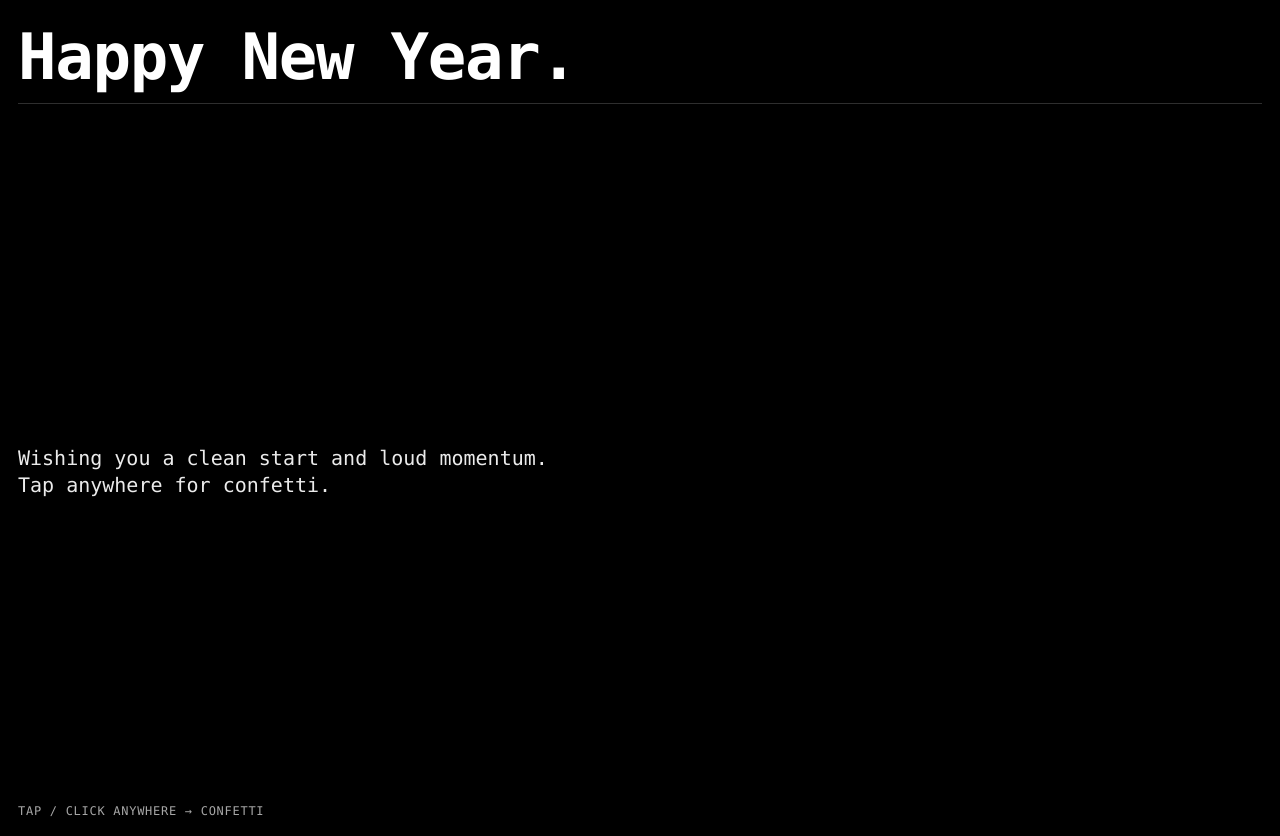
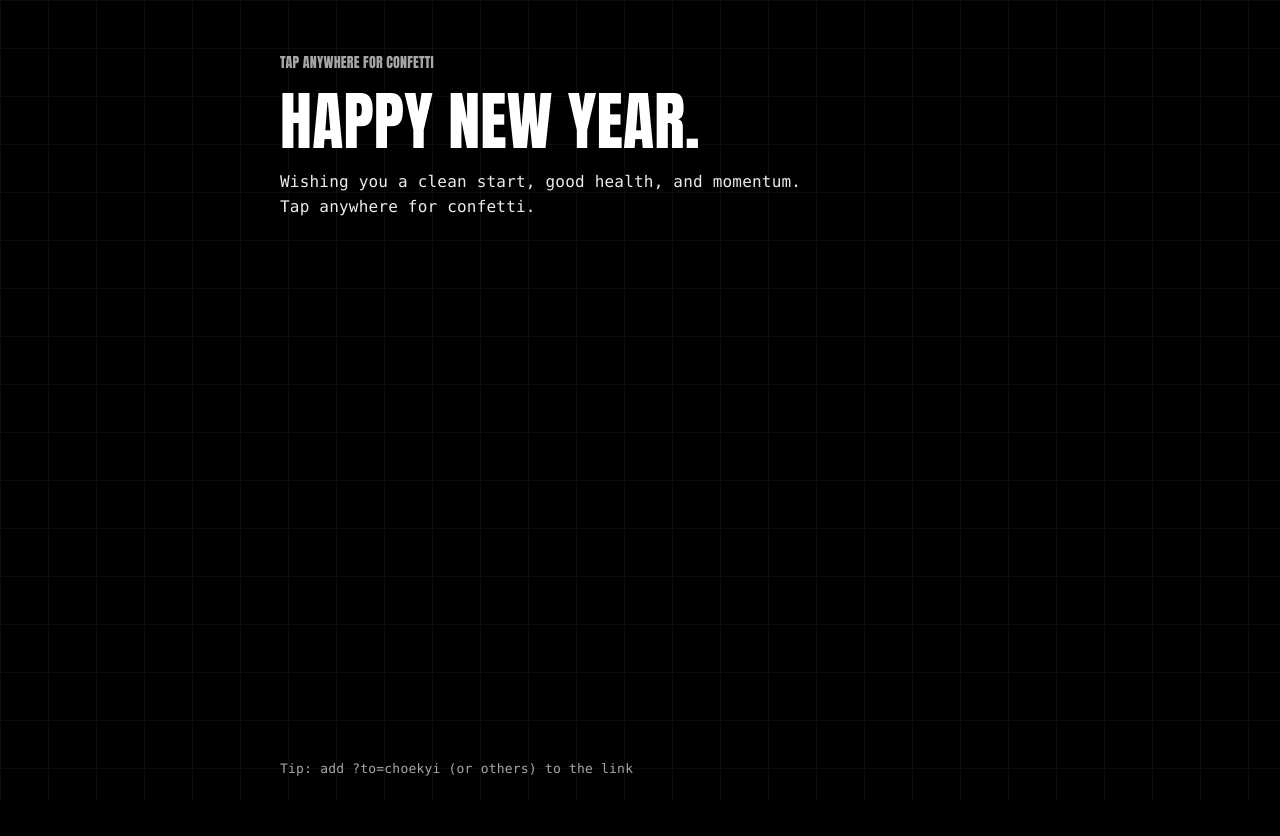
Before and after one commit to Thegoodlooking1/newyear-card, a plain HTML site: page index.html in a window 1280 px wide. After the commit the page ends 800 px from the top, so only its background shows below. Drawn offline with Linux system fonts and the light colour scheme.

Commit message:
greetings with messages

```diff
--- a/index.html
+++ b/index.html
@@ -1,261 +1,338 @@
 <!doctype html>
 <html lang="en">
 <head>
-  <meta charset="utf-8" />
-  <meta name="viewport" content="width=device-width,initial-scale=1,viewport-fit=cover" />
-  <title>New Year Card</title>
-  <meta name="description" content="A tiny brutalist New Year greeting. Tap for confetti." />
-
+  <meta charset="UTF-8" />
+  <meta name="viewport" content="width=device-width, initial-scale=1" />
+  <title>New Year</title>
   <style>
     :root{
       --bg:#000;
       --fg:#fff;
-      --muted:rgba(255,255,255,.65);
-      --grid-gap: clamp(14px, 2.2vw, 22px);
+      --muted: rgba(255,255,255,.65);
+      --grid: rgba(255,255,255,.08);
     }
-
-    /* brutalist-ish system stack; falls back well on iOS/Android */
-    html,body{height:100%;}
+    *{ box-sizing:border-box; }
+    html,body{ height:100%; }
     body{
       margin:0;
       background:var(--bg);
       color:var(--fg);
-      font-family: ui-monospace, SFMono-Regular, Menlo, Monaco, Consolas, "Liberation Mono", "Courier New", monospace;
+      font-family: "Impact", "Haettenschweiler", "Arial Black", "Franklin Gothic Heavy", system-ui, sans-serif;
+      letter-spacing: .2px;
       overflow:hidden;
-      -webkit-font-smoothing: antialiased;
-      text-rendering: geometricPrecision;
     }
 
-    /* Swiss-ish grid layout (simple + responsive) */
+    /* Swiss-ish grid background (subtle) */
+    .bg-grid{
+      position:fixed; inset:0;
+      background:
+        linear-gradient(to right, var(--grid) 1px, transparent 1px),
+        linear-gradient(to bottom, var(--grid) 1px, transparent 1px);
+      background-size: 48px 48px;
+      opacity:.6;
+      pointer-events:none;
+    }
+
+    /* Layout */
     .wrap{
       position:relative;
       height:100%;
-      padding: max(18px, env(safe-area-inset-top)) max(18px, env(safe-area-inset-right))
-               max(18px, env(safe-area-inset-bottom)) max(18px, env(safe-area-inset-left));
       display:grid;
-      grid-template-columns: repeat(12, 1fr);
-      gap: var(--grid-gap);
-      align-items:start;
+      grid-template-columns: 1fr minmax(0, 720px) 1fr;
+      padding: 24px;
     }
-
-    header{
-      grid-column: 1 / -1;
-      display:flex;
-      flex-direction:column;
-      gap: 10px;
+    .main{
+      grid-column:2;
+      display:grid;
+      grid-template-rows:auto auto 1fr auto;
+      gap: 18px;
+      align-content:start;
+      padding-top: 28px;
     }
 
     .kicker{
-      letter-spacing:.08em;
-      text-transform:uppercase;
-      font-size: 12px;
+      font-size: 14px;
+      text-transform: uppercase;
       color: var(--muted);
     }
-
     h1{
       margin:0;
-      font-size: clamp(34px, 6vw, 64px);
+      font-size: clamp(34px, 5vw, 64px);
       line-height: .95;
-      letter-spacing: -0.02em;
-      font-weight: 700;
+      text-transform: uppercase;
     }
-
     .msg{
-      grid-column: 1 / -1;
-      max-width: 48ch;
-      font-size: clamp(16px, 2.2vw, 20px);
-      line-height: 1.35;
+      font-family: ui-monospace, SFMono-Regular, Menlo, Monaco, Consolas, "Liberation Mono", monospace;
+      font-size: 16px;
+      line-height: 1.55;
+      white-space: pre-wrap; /* allows paragraph length */
+      max-width: 68ch;
       color: rgba(255,255,255,.92);
     }
-
-    .meta{
-      grid-column: 1 / -1;
-      display:flex;
-      flex-wrap:wrap;
-      gap: 10px 18px;
-      margin-top: 6px;
+    .hint{
+      font-family: ui-monospace, SFMono-Regular, Menlo, Monaco, Consolas, "Liberation Mono", monospace;
       color: var(--muted);
       font-size: 13px;
     }
 
-    .tap{
-      position:absolute;
-      left: 18px;
-      bottom: 18px;
-      right: 18px;
-      color: rgba(255,255,255,.65);
-      font-size: 12px;
-      letter-spacing:.06em;
-      text-transform:uppercase;
+    /* Confetti canvas */
+    canvas{
+      position:fixed; inset:0;
       pointer-events:none;
     }
 
-    /* Confetti canvas always on top, but not blocking taps */
-    canvas{
-      position:absolute;
-      inset:0;
-      width:100%;
-      height:100%;
-      pointer-events:none;
+    /* Mobile spacing */
+    @media (max-width: 820px){
+      .wrap{ grid-template-columns: 1fr; padding: 18px; }
+      .main{ grid-column:1; padding-top: 18px; }
+      .msg{ font-size: 15px; }
     }
 
-    /* Subtle brutalist divider line */
-    .line{
-      width: 100%;
-      height:1px;
-      background: rgba(255,255,255,.18);
-      margin-top: 4px;
+    /* Reduce motion */
+    @media (prefers-reduced-motion: reduce){
+      .bg-grid{ opacity:.35; }
     }
   </style>
 </head>
+<body>
+  <div class="bg-grid" aria-hidden="true"></div>
+  <canvas id="c"></canvas>
 
-<body>
-  <div class="wrap" id="wrap">
-    <canvas id="confetti"></canvas>
-
-    <header>
-      <div class="kicker" id="kicker"></div>
+  <div class="wrap">
+    <div class="main">
+      <div class="kicker" id="kicker">Tap anywhere for confetti</div>
       <h1 id="title">Happy New Year.</h1>
-      <div class="line"></div>
-    </header>
-
-    <div class="msg" id="message">
-      Wishing you a clean start and loud momentum. <br/>
-      Tap anywhere for confetti.
+      <div class="msg" id="message"></div>
+      <div class="hint" id="hint"></div>
     </div>
-
-    <!-- <div class="meta">
-      <div id="toLine">To: Friend</div>
-      <div id="fromLine">From: Ingsa</div>
-      <div id="yearLine">Year: 2026</div>
-    </div> -->
-
-    <div class="tap">Tap / Click anywhere → confetti</div>
   </div>
 
   <script>
-    /**
-     * Personalization via URL parameters:
-     *   ?to=Annie&from=Ingsa&msg=Big%20energy%20in%202026!&year=2026
-     */
+    // ------------- Personalised messages -------------
+    // Keys must match ?to=____ in the URL
+    const MESSAGES = {
+      choekyi: {
+        title: "Happy New Year, Choekyi.",
+        text:
+`I’m really grateful I met you.
+Thank you for seeing me without trying to fix me, and for being gentle without judging.
+You’ve helped me untangle more than you know.
+Wishing you a year that feels protected, lucky, and full.`
+      },
+
+      yash: {
+        title: "Happy New Year, Yash.",
+        text:
+`Grateful I met you this year.
+New friendships don’t always happen easily as adults. This one did.
+Thanks for the push and the example. You’ve genuinely made me want to go after my own dreams harder.`
+      },
+
+      pema: {
+        title: "Happy New Year, Pema.",
+        text:
+`Bro… you’ve been running all year and you’re still somehow slower than me and I haven’t run a 5K in ages. 😭
+Keep it up though. I’m expecting you to level up and become my family doctor soon fucker. But no pressure.`
+      },
+
+      enoch: {
+        title: "Happy New Year, Enoch.",
+        text:
+`Really glad we connected this year; shoutout Sagun for the link-up.
+I’ve loved the long talks at Zongri. It’s been real, and it’s helped.
+Wishing you a solid, steady year.`
+      },
+
+      sagun: {
+        title: "Happy New Year, Sagun.",
+        text:
+`This year it was honestly fun reconnecting.
+Somehow between you, Sim, and Tenchung, I talked to you the least but I think that just set us up for a deeper link when it finally happened.
+I love how we can talk and dissect our childhood like it’s a documentary.
+May next year bring you a lot of “Saaaguuuunnn.”`
+      },
+
+      shreya: {
+        title: "Happy New Year, Shreya.",
+        text:
+`I’m really glad I got to know you this year.
+I still owe you that coffee from today.
+Wishing you a year full of luck, prosperity, and good surprises.`
+      },
+
+      simran: {
+        title: "Happy New Year, Sim.",
+        text:
+`Thank you for being a constant ever since I’ve been back from America.
+I don’t say it enough, but I really appreciate you.
+Also thank you for leading the way with the big life milestones. Watching you take real steps gives me courage.
+Wishing you a year full of luck, prosperity, and blessings.`
+      },
+
+      tenchung: {
+        title: "Happy New Year, Tenchung.",
+        text:
+`I’m really grateful our friendship properly formed after I came back from America.
+I’ve learned a lot from you especially how you let yourself feel things fully, without judging yourself for it.
+That’s something I’m taking with me into this year.`
+      },
+
+      kitsho: {
+        title: "Happy New Year, Kitsho.",
+        text:
+`Hope you have a beautiful new year.
+I’ve learned a lot from you, and I really admire your honesty and your kindness.
+Wishing you a strong, peaceful year ahead.`
+      },
+
+      sherap: {
+        title: "Happy New Year, Sherap.",
+        text:
+`Really grateful for our friendship.
+Wishing you a year full of blessings and a lot of laughter.`
+      },
+
+      aditi: {
+        title: "Happy New Year, Aditi.",
+        text:
+`Hey babymama, happy new year. 😌
+Please take care of the in-laws for me.
+Wishing you a year full of blessings and prosperity.`
+      },
+
+      sanskruti: {
+        title: "Happy New Year, Sanskruti.",
+        text:
+`You need to stop sending me “fat guy” reels. 😭
+With that being said wishing you a year full of blessings and prosperity.
+And keep up the great work too.`
+      },
+
+      mosesda: {
+        title: "Happy New Year, Moses Da.",
+        text:
+`Hope the new year brings you loads of luck and prosperity.
+Wishing you a strong year ahead.`
+      },
+
+      aj_sensorium: {
+        title: "Happy New Year, AJ & Sensorium.",
+        text:
+`May the new year bring you more work, more money, more blessings
+and less drama.`
+      },
+
+      pema_madhavi_kuna: {
+        title: "Happy New Year, Pema, Maddhi & Kuna.",
+        text:
+`May the new year bring you more projects you actually want to work on,
+more blessings, and more money.`
+      }
+    };
+
+    // Fallback message
+    const DEFAULT = {
+      title: "Happy New Year.",
+      text:
+`Wishing you a clean start, good health, and momentum.
+Tap anywhere for confetti.`
+    };
+
+    // Read URL param ?to=
     const params = new URLSearchParams(location.search);
-    const to = params.get("to") || "Friend";
-    const from = params.get("from") || "Ingsa";
-    const msg = params.get("msg") || "Wishing you a clean start and loud momentum.\nTap anywhere for confetti.";
-    const year = params.get("year") || "2026";
-    const title = params.get("title") || "Happy New Year.";
+    const key = (params.get("to") || "").toLowerCase().trim();
 
-    document.getElementById("title").textContent = title;
-    document.getElementById("message").innerHTML = msg.replace(/\n/g, "<br/>");
-    document.getElementById("toLine").textContent = `To: ${to}`;
-    document.getElementById("fromLine").textContent = `From: ${from}`;
-    document.getElementById("yearLine").textContent = `Year: ${year}`;
+    const data = MESSAGES[key] || DEFAULT;
 
-    // Ultra-light confetti (no libraries)
-    const canvas = document.getElementById("confetti");
-    const ctx = canvas.getContext("2d", { alpha: true });
+    document.getElementById("title").textContent = data.title;
+    document.getElementById("message").textContent = data.text;
+
+    // Optional hint that shows the exact link key (useful for you while testing)
+    const hint = document.getElementById("hint");
+    hint.textContent = MESSAGES[key] ? "" : "Tip: add ?to=choekyi (or others) to the link";
+
+    // ------------- Lightweight confetti (tap/click to pop) -------------
+    const canvas = document.getElementById("c");
+    const ctx = canvas.getContext("2d");
 
     function resize(){
       const dpr = Math.max(1, Math.min(2, window.devicePixelRatio || 1));
       canvas.width = Math.floor(innerWidth * dpr);
       canvas.height = Math.floor(innerHeight * dpr);
+      canvas.style.width = innerWidth + "px";
+      canvas.style.height = innerHeight + "px";
       ctx.setTransform(dpr,0,0,dpr,0,0);
     }
-    addEventListener("resize", resize, { passive: true });
+    window.addEventListener("resize", resize, {passive:true});
     resize();
 
-    const confettiPieces = [];
-    let animating = false;
+    const confetti = [];
+    const COLORS = ["#fff"]; // black/white scheme
 
-    // keep grayscale brutalist: white/gray only
-    const COLORS = ["#fff", "rgba(255,255,255,.85)", "rgba(255,255,255,.65)"];
-
-    function burst(x, y){
-      const count = 90; // light enough for phones
-      for(let i=0;i<count;i++){
-        const angle = Math.random() * Math.PI * 2;
-        const speed = 2 + Math.random() * 6;
-        confettiPieces.push({
+    function pop(x,y,amount=90){
+      for(let i=0;i<amount;i++){
+        confetti.push({
           x, y,
-          vx: Math.cos(angle) * speed,
-          vy: Math.sin(angle) * speed - (2 + Math.random()*3),
-          g: 0.16 + Math.random()*0.12,
-          r: (Math.random()*6) + 2,     // size
-          h: (Math.random()*10) + 6,    // size
-          rot: Math.random() * Math.PI,
-          vr: (Math.random() - 0.5) * 0.25,
-          life: 0,
-          ttl: 90 + Math.random()*40,
-          color: COLORS[(Math.random()*COLORS.length)|0],
-          shape: Math.random() < 0.25 ? "line" : "rect"
+          vx: (Math.random()-0.5)*10,
+          vy: (Math.random()-1.2)*12,
+          g: 0.35 + Math.random()*0.2,
+          s: 2 + Math.random()*4,
+          r: Math.random()*Math.PI*2,
+          vr: (Math.random()-0.5)*0.25,
+          life: 90 + Math.random()*40,
+          color: COLORS[0],
+          shape: Math.random() < 0.5 ? "rect" : "line"
         });
       }
-      if(!animating){
-        animating = true;
-        requestAnimationFrame(tick);
-      }
-      // tiny haptic on supported phones
-      if (navigator.vibrate) navigator.vibrate(10);
     }
 
-    function tick(){
+    function step(){
       ctx.clearRect(0,0,innerWidth,innerHeight);
 
-      for(let i=confettiPieces.length-1; i>=0; i--){
-        const p = confettiPieces[i];
-        p.life++;
+      for(let i=confetti.length-1;i>=0;i--){
+        const p = confetti[i];
         p.vy += p.g;
         p.x += p.vx;
         p.y += p.vy;
-        p.rot += p.vr;
+        p.r += p.vr;
+        p.life -= 1;
 
-        const alpha = Math.max(0, 1 - (p.life / p.ttl));
+        // fade out near the end
+        const alpha = Math.max(0, Math.min(1, p.life/60));
         ctx.globalAlpha = alpha;
         ctx.strokeStyle = p.color;
         ctx.fillStyle = p.color;
 
         ctx.save();
         ctx.translate(p.x, p.y);
-        ctx.rotate(p.rot);
+        ctx.rotate(p.r);
 
-        if (p.shape === "line"){
+        if(p.shape === "rect"){
+          ctx.fillRect(-p.s/2, -p.s/2, p.s*1.2, p.s*0.8);
+        }else{
           ctx.lineWidth = 2;
           ctx.beginPath();
-          ctx.moveTo(-p.h, 0);
-          ctx.lineTo(p.h, 0);
+          ctx.moveTo(-p.s, 0);
+          ctx.lineTo(p.s, 0);
           ctx.stroke();
-        } else {
-          ctx.fillRect(-p.r, -p.h/2, p.r*2, p.h);
         }
         ctx.restore();
 
-        // remove if out of life or far off screen
-        if(p.life > p.ttl || p.y > innerHeight + 60 || p.x < -60 || p.x > innerWidth + 60){
-          confettiPieces.splice(i,1);
-        }
+        if(p.life <= 0 || p.y > innerHeight + 60) confetti.splice(i,1);
       }
+      ctx.globalAlpha = 1;
+      requestAnimationFrame(step);
+    }
+    step();
 
-      ctx.globalAlpha = 1;
+    // Desktop click
+    window.addEventListener("pointerdown", (e)=>{
+      pop(e.clientX, e.clientY, 80);
+    }, {passive:true});
 
-      if(confettiPieces.length){
-        requestAnimationFrame(tick);
-      } else {
-        animating = false;
-      }
-    }
-
-    // Mobile-first interaction: tap anywhere
-    // Use pointer events for both mouse + touch, passive for performance.
-    const wrap = document.getElementById("wrap");
-
-    wrap.addEventListener("pointerdown", (e) => {
-      // prevent double-tap zoom on iOS Safari-ish behaviour
-      // (we keep it minimal; no preventDefault needed for pointerdown)
-      burst(e.clientX, e.clientY);
-    }, { passive: true });
-
-    // Optional: auto-burst once on load (tiny)
-    setTimeout(() => burst(Math.min(120, innerWidth*0.25), Math.min(160, innerHeight*0.3)), 250);
+    // Small “auto” pop on load (very light)
+    setTimeout(()=>pop(innerWidth*0.25, innerHeight*0.35, 60), 250);
+    setTimeout(()=>pop(innerWidth*0.65, innerHeight*0.45, 60), 450);
   </script>
 </body>
 </html>
```
